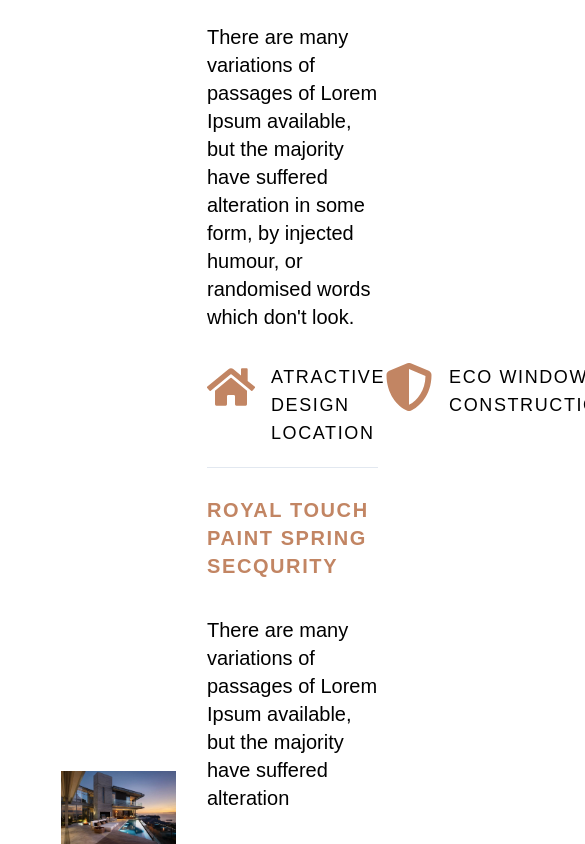
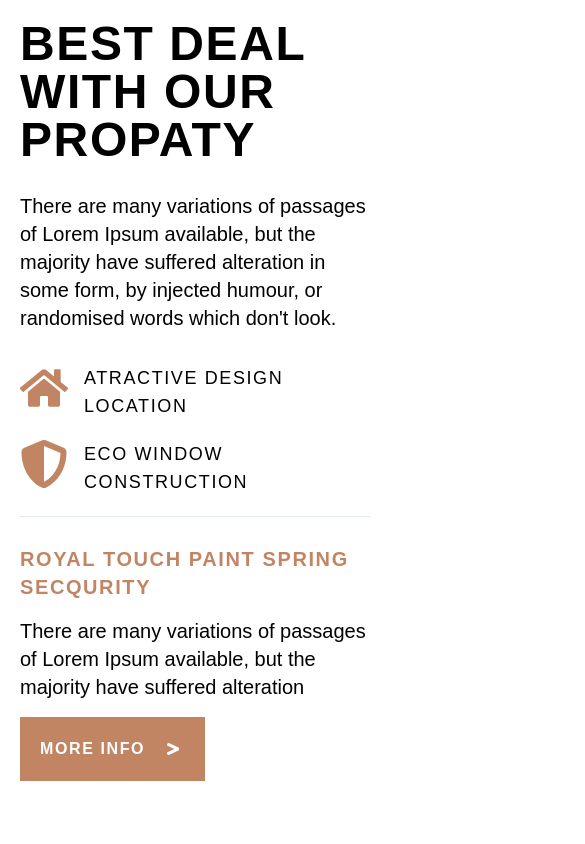
Before and after one commit to Nutritious-prog/real-estate-website, a React (Create React App) app: page / in a window 390 px wide. Shown: the part 926-1770 px from the top of the page, 585 px wide, since content can reach past the window. After the commit the page ends 1727 px from the top, so only its background shows below. Built offline with nearby package versions, Linux system fonts and the light colour scheme; the HTML template or start-up script is replaced by a standard one.

Commit message:
Welcome section is now responsive

```diff
--- a/src/components/Navigation.js
+++ b/src/components/Navigation.js
@@ -19,7 +19,7 @@ function Navigation() {
 
   return (
     // whole nav
-    <div className="w-screen flex bg-white border-b z-10 sticky top-0 shadow-sm">
+    <div className="w-screen flex bg-white z-10 sticky top-0 shadow-md">
       {/* container for logo, menu and button */}
       <div className="w-[100%] lg:w-[90%] md:w-[80%] mx-auto flex justify-between py-3 font-bold tracking-widest">
         {/* logo */}
@@ -27,27 +27,33 @@ function Navigation() {
           <img src={logo} alt="" />
         </div>
         {/* menu */}
-        <div className="w-[40%] mr-[4%] my-auto">
+        <div className="w-[50%] mr-[4%] my-auto roboto-font">
           <ul className="hidden xl:flex justify-around py-4">
-            <li className="hover:cursor-pointer hover-underline-animation font-light group transition duration-300">
+            <li className="hover:cursor-pointer hover-underline-animation font-normal group transition duration-300">
               <ScrollLink to="aboutBiorezonans" smooth={true} duration={500}>
                 HOME
                 <span class="block max-w-0 group-hover:max-w-full transition-all duration-500 h-0.5 bg-[#C28563]"></span>
               </ScrollLink>
             </li>
-            <li className="hover:cursor-pointer hover-underline-animation font-light group transition duration-300">
+            <li className="hover:cursor-pointer hover-underline-animation font-normal group transition duration-300">
+              <ScrollLink to="aboutBiorezonans" smooth={true} duration={500}>
+                LOCALISATION
+                <span class="block max-w-0 group-hover:max-w-full transition-all duration-500 h-0.5 bg-[#C28563]"></span>
+              </ScrollLink>
+            </li>
+            <li className="hover:cursor-pointer hover-underline-animation font-normal group transition duration-300">
               <ScrollLink to="offer" smooth={true} duration={500}>
                 OFFER
                 <span class="block max-w-0 group-hover:max-w-full transition-all duration-500 h-0.5 bg-[#C28563]"></span>
               </ScrollLink>
             </li>
-            <li className="hover:cursor-pointer hover-underline-animation font-light group transition duration-300">
+            <li className="hover:cursor-pointer hover-underline-animation font-normal group transition duration-300">
               <ScrollLink to="apparatus" smooth={true} duration={500}>
                 APARTMENTS
                 <span class="block max-w-0 group-hover:max-w-full transition-all duration-500 h-0.5 bg-[#C28563]"></span>
               </ScrollLink>
             </li>
-            <li className="hover:cursor-pointer hover-underline-animation font-light group transition duration-300">
+            <li className="hover:cursor-pointer hover-underline-animation font-normal group transition duration-300">
               <ScrollLink to="opinions" smooth={true} duration={500}>
                 CONTACT US
                 <span class="block max-w-0 group-hover:max-w-full transition-all duration-500 h-0.5 bg-[#C28563]"></span>
--- a/src/components/Welcome.js
+++ b/src/components/Welcome.js
@@ -7,18 +7,18 @@ import home_two from "../assets/lux-home-two.jpeg";
 function Welcome() {
   return (
     <div className="w-screen flex mt-10">
-      <div className="w-[100%] lg:w-[90%] md:w-[80%] mx-auto flex justify-between">
+      <div className="w-[100%] lg:w-[90%] md:w-[80%] mx-auto flex justify-between xl:flex-row flex-col p-2">
         {/* left */}
-        <div className="w-[45%] p-3 relative">
-          <div>
-            <img src={home_two} alt="" />
+        <div className="xl:w-[45%] w-full p-3 relative">
+          <div className="xl:w-[90%] w-[75%] h-auto">
+            <img className="w-full h-auto" src={home_two} alt="" />
           </div>
-          <div className="absolute bottom-0 right-0 w-[65%] h-auto">
+          <div className="absolute xl:bottom-10 bottom-0 right-0 w-[65%] h-auto">
             <img className="w-full h-auto" src={home_one} alt="" />
           </div>
         </div>
         {/* right */}
-        <div className="w-1/2 p-3 tracking-widest">
+        <div className="xl:w-1/2 p-3 w-full tracking-widest">
           <p className="text-[#C28563] py-2 text-xl font-bold">
             WELCOME TO PROPATY
           </p>
@@ -31,14 +31,14 @@ function Welcome() {
             humour, or randomised words which don't look.
           </p>
 
-          <div className="flex w-full justify-between py-5 border-b-[1px] border-slate-200">
+          <div className="flex w-full justify-between py-5 border-b-[1px] border-slate-200 xl:flex-row flex-col">
             <div className="flex">
               <p className="pr-4 text-[#C28563] text-5xl">
                 <FaHome />
               </p>
               <p className="text-lg">ATRACTIVE DESIGN LOCATION</p>
             </div>
-            <div className="flex">
+            <div className="flex xl:mt-0 mt-5">
               <p className="pr-4 text-[#C28563] text-5xl">
                 <FaShieldAlt />
               </p>
@@ -49,13 +49,14 @@ function Welcome() {
           <h2 className="text-[#C28563] py-4 text-xl font-bold mt-3">
             ROYAL TOUCH PAINT SPRING SECQURITY
           </h2>
-          <p className="tracking-normal text-xl py-5">
+          <p className="tracking-normal text-xl">
             There are many variations of passages of Lorem Ipsum available, but
             the majority have suffered alteration
           </p>
 
-          <button className="xl:flex hidden bg-[#C28563] text-white tracking-widest p-3 ease-in duration-500 hover:bg-[#19130B]">
-            <p className="p-2">MORE INFO</p>
+
+          <button className="flex mt-4 bg-[#C28563] text-white tracking-widest p-3 ease-in duration-500 hover:bg-[#19130B]">
+            <p className="p-2 font-bold">MORE INFO</p>
             <p className="p-3 font-thin">
               <FaGreaterThan />
             </p>
--- a/src/index.css
+++ b/src/index.css
@@ -3,6 +3,7 @@
 @tailwind utilities;
 
 @import url('https://fonts.googleapis.com/css2?family=Cormorant+Garamond:wght@300;400;500;600;700&family=Maven+Pro:wght@400;700&display=swap');
+@import url('https://fonts.googleapis.com/css2?family=Cormorant+Garamond:wght@300;400;500;600;700&family=Open+Sans:wght@100;300;400;500;700;900&display=swap');
 
 body {
   margin: 0;
@@ -21,3 +22,10 @@ code {
   background: #C28563;
   color: white;
 }
+
+.roboto-font {
+  font-family: 'Open Sans',
+    sans-serif;
+  -webkit-font-smoothing: antialiased;
+  -moz-osx-font-smoothing: grayscale;
+}
```
